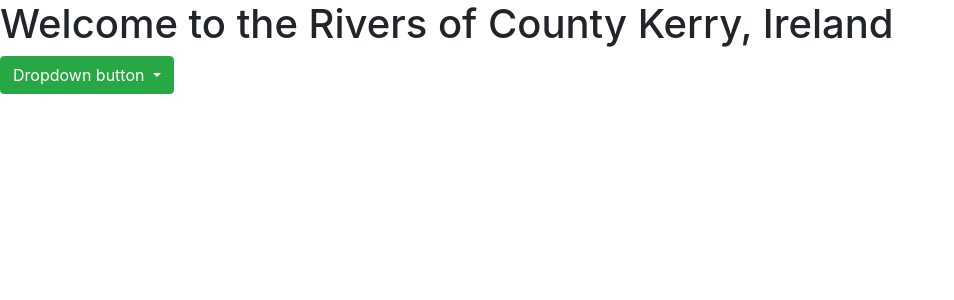
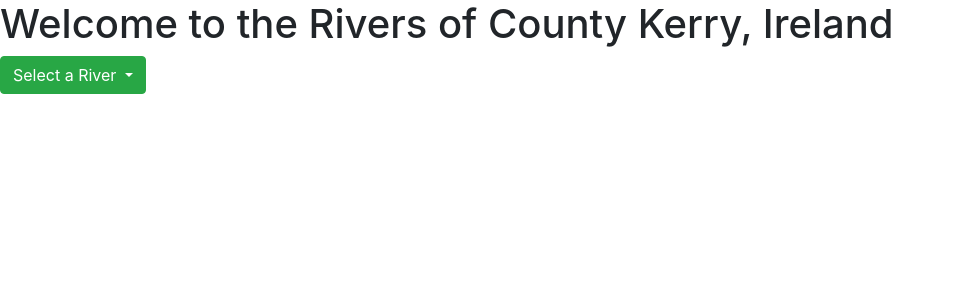
Before and after one commit to haydal810/Milestone-Project-3, a Flask app: page / in a window 1280 px wide. Shown: the top 300 px of the page, without its empty margins (0-954 px from the left). Run offline with Flask 2, Linux system fonts and the light colour scheme; data that the repository does not hold is empty; some libraries are stand-ins or nearby versions.

Commit message:
dropdown added to rivers.html

```diff
--- a/templates/rivers.html
+++ b/templates/rivers.html
@@ -11,7 +11,7 @@
 <div class="dropdown">
     <button class="btn btn-success dropdown-toggle" type="button" id="dropdownMenuButton" data-toggle="dropdown"
         aria-haspopup="true" aria-expanded="false">
-        Dropdown button
+        Select a River
     </button>
     <div class="dropdown-menu" aria-labelledby="dropdownMenuButton">
         <a class="dropdown-item" href="#">River 1</a>
```
